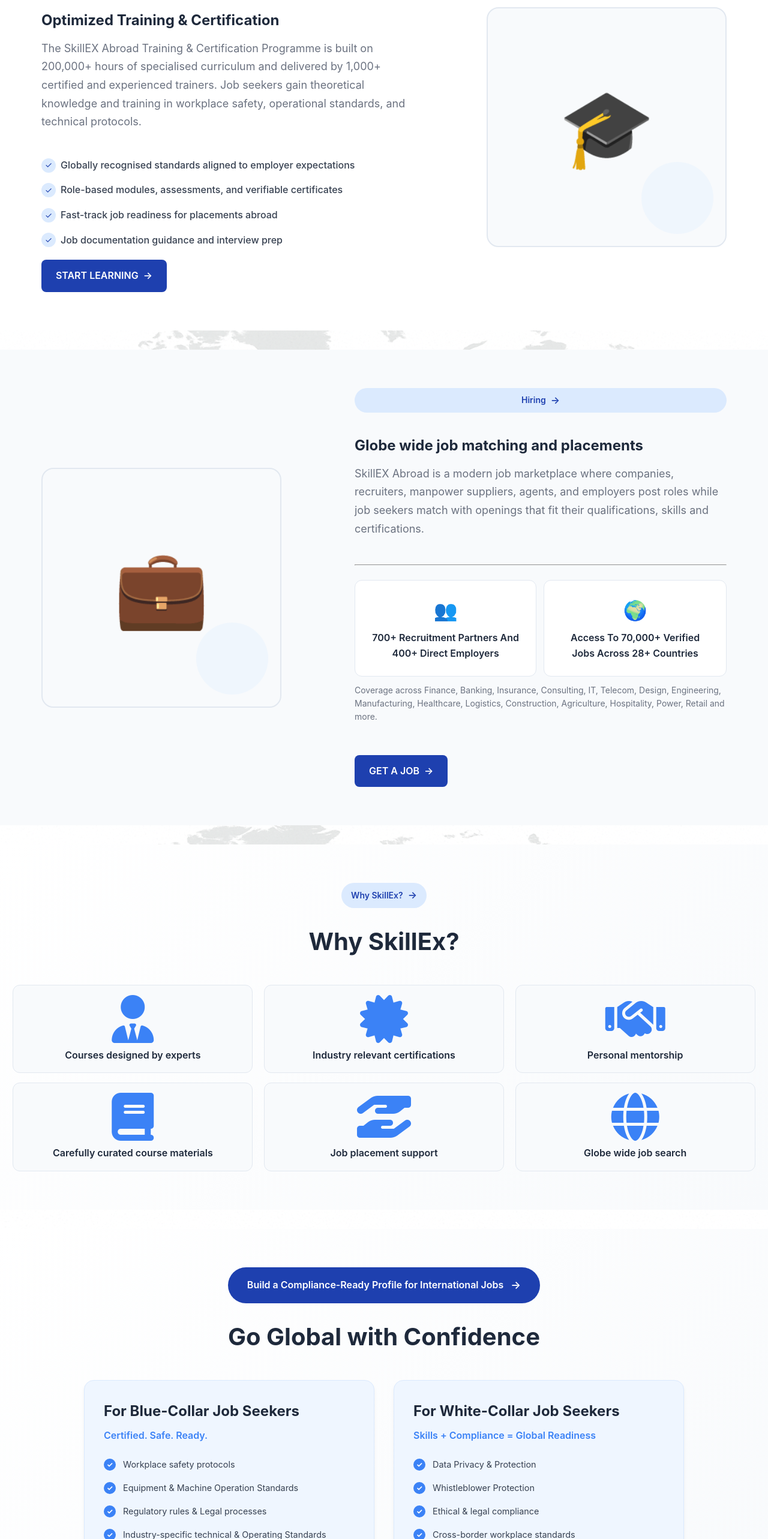
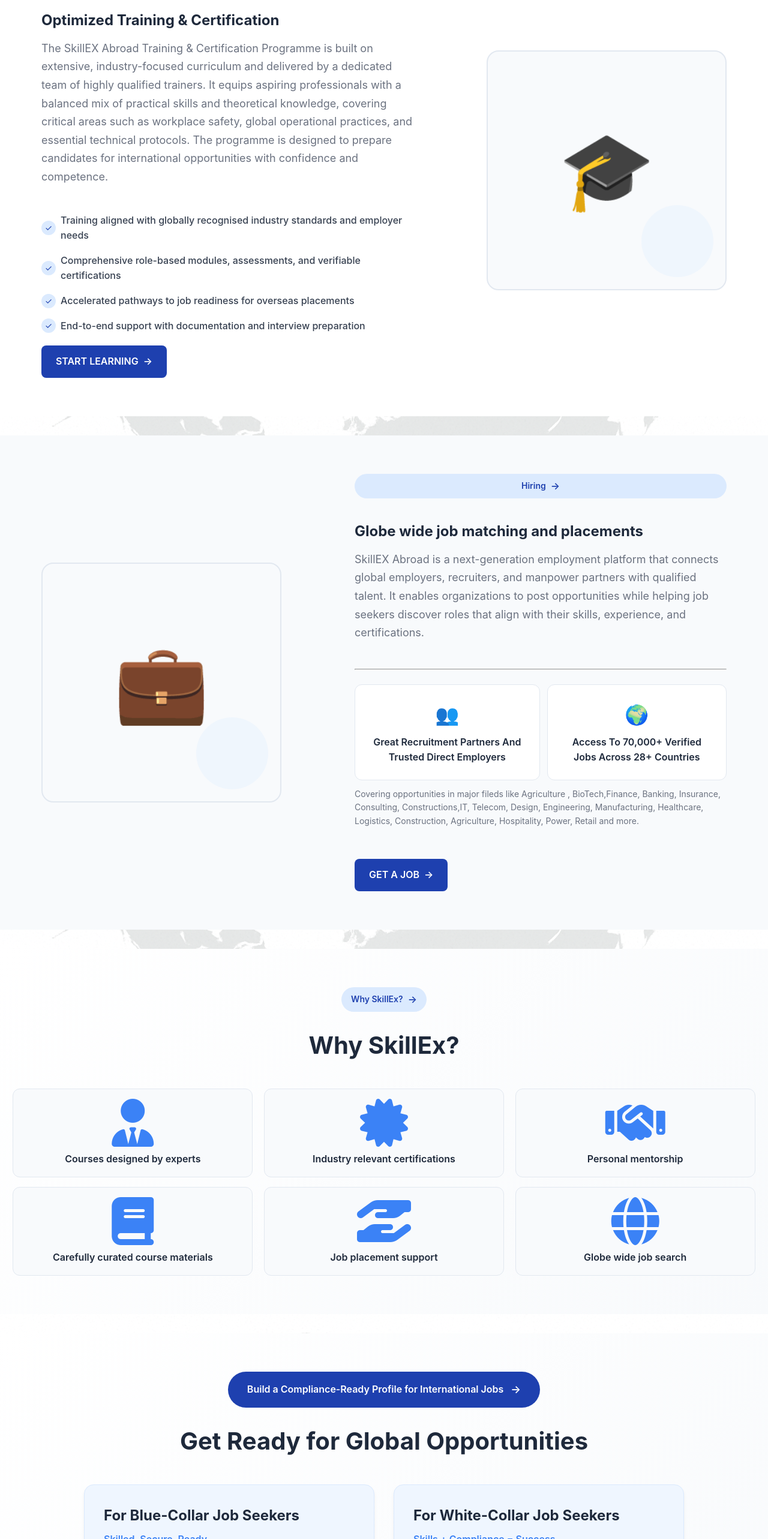
Before and after one commit to ashu9351/SkillX, a React (Vite) app: page / in a window 1280 px wide. Shown: the part 1314-3880 px from the top of the page at 60% size. Built offline with nearby package versions, Linux system fonts and the light colour scheme.

Commit message:
text changes

```diff
--- a/src/pages/Home.jsx
+++ b/src/pages/Home.jsx
@@ -82,10 +82,13 @@
                 }}
               >
                 The SkillEX Abroad Training & Certification Programme is built
-                on 200,000+ hours of specialised curriculum and delivered by
-                1,000+ certified and experienced trainers. Job seekers gain
-                theoretical knowledge and training in workplace safety,
-                operational standards, and technical protocols.
+                on extensive, industry-focused curriculum and delivered by a
+                dedicated team of highly qualified trainers. It equips aspiring
+                professionals with a balanced mix of practical skills and
+                theoretical knowledge, covering critical areas such as workplace
+                safety, global operational practices, and essential technical
+                protocols. The programme is designed to prepare candidates for
+                international opportunities with confidence and competence.
               </p>
               <div className="illustration-text-bullets">
                 <div className="illustration-text-bullet">
@@ -96,8 +99,8 @@
                     </div>
                   </div>
                   <div className="illustration-text-bullet-text">
-                    Globally recognised standards aligned to employer
-                    expectations
+                    Training aligned with globally recognised industry standards
+                    and employer needs
                   </div>
                 </div>
 
@@ -109,7 +112,8 @@
                     </div>
                   </div>
                   <div className="illustration-text-bullet-text">
-                    Role-based modules, assessments, and verifiable certificates
+                    Comprehensive role-based modules, assessments, and
+                    verifiable certifications
                   </div>
                 </div>
                 <div className="illustration-text-bullet">
@@ -120,7 +124,8 @@
                     </div>
                   </div>
                   <div className="illustration-text-bullet-text">
-                    Fast-track job readiness for placements abroad
+                    Accelerated pathways to job readiness for overseas
+                    placements
                   </div>
                 </div>
                 <div className="illustration-text-bullet">
@@ -131,7 +136,8 @@
                     </div>
                   </div>
                   <div className="illustration-text-bullet-text">
-                    Job documentation guidance and interview prep
+                    End-to-end support with documentation and interview
+                    preparation
                   </div>
                 </div>
               </div>
@@ -220,10 +226,11 @@
                   marginBottom: "2rem",
                 }}
               >
-                SkillEX Abroad is a modern job marketplace where companies,
-                recruiters, manpower suppliers, agents, and employers post roles
-                while job seekers match with openings that fit their
-                qualifications, skills and certifications.
+                SkillEX Abroad is a next-generation employment platform that
+                connects global employers, recruiters, and manpower partners
+                with qualified talent. It enables organizations to post
+                opportunities while helping job seekers discover roles that
+                align with their skills, experience, and certifications.
               </p>
 
               <hr />
@@ -232,7 +239,7 @@
                 <div className="illustration-text-card">
                   <div className="illustration-text-card-icon">👥</div>
                   <div className="illustration-text-card-text">
-                    700+ Recruitment Partners And 400+ Direct Employers
+                    Great Recruitment Partners And Trusted Direct Employers
                   </div>
                 </div>
                 <div className="illustration-text-card">
@@ -244,10 +251,11 @@
               </div>
               <div className="illustration-text-description">
                 <p>
-                  Coverage across Finance, Banking, Insurance, Consulting, IT,
-                  Telecom, Design, Engineering, Manufacturing, Healthcare,
-                  Logistics, Construction, Agriculture, Hospitality, Power,
-                  Retail and more.
+                  Covering opportunities in major fileds like Agriculture ,
+                  BioTech,Finance, Banking, Insurance, Consulting,
+                  Constructions,IT, Telecom, Design, Engineering, Manufacturing,
+                  Healthcare, Logistics, Construction, Agriculture, Hospitality,
+                  Power, Retail and more.
                 </p>
               </div>
 
@@ -389,7 +397,7 @@
                 lineHeight: "1.2",
               }}
             >
-              Go Global with Confidence
+              Get Ready for Global Opportunities
             </h2>
 
             {/* Two Cards */}
@@ -432,7 +440,7 @@
                     marginBottom: "1.5rem",
                   }}
                 >
-                  Certified. Safe. Ready.
+                  Skilled. Secure. Ready.
                 </p>
                 <div style={{ marginBottom: "1.5rem" }}>
                   <div
@@ -445,7 +453,7 @@
                   >
                     <div className="circle-icons">✓</div>
                     <span style={{ color: "#374151", fontSize: "0.9rem" }}>
-                      Workplace safety protocols
+                      Workplace safety majors & protocols
                     </span>
                   </div>
                   <div
@@ -458,7 +466,7 @@
                   >
                     <div className="circle-icons">✓</div>
                     <span style={{ color: "#374151", fontSize: "0.9rem" }}>
-                      Equipment & Machine Operation Standards
+                      Equipment Handling Standards
                     </span>
                   </div>
                   <div
@@ -471,7 +479,7 @@
                   >
                     <div className="circle-icons"> ✓</div>
                     <span style={{ color: "#374151", fontSize: "0.9rem" }}>
-                      Regulatory rules & Legal processes
+                      Regulatory rules & Legalities
                     </span>
                   </div>
                   <div
@@ -483,7 +491,7 @@
                   >
                     <div className="circle-icons"> ✓</div>
                     <span style={{ color: "#374151", fontSize: "0.9rem" }}>
-                      Industry-specific technical & Operating Standards
+                      Industry-centric technical & Operating Standards
                     </span>
                   </div>
                 </div>
@@ -496,8 +504,8 @@
                     margin: 0,
                   }}
                 >
-                  "Safety and certification aren't optional—they're your global
-                  passport to job opportunities."
+                  "Safety and certification are your only way to secure global
+                  job opportunities."
                 </p>
               </div>
 
@@ -530,7 +538,7 @@
                     marginBottom: "1.5rem",
                   }}
                 >
-                  Skills + Compliance = Global Readiness
+                  Skills + Compliance = Success
                 </p>
                 <div style={{ marginBottom: "1.5rem" }}>
                   <div
@@ -544,7 +552,7 @@
                     <div className="circle-icons">✓</div>
 
                     <span style={{ color: "#374151", fontSize: "0.9rem" }}>
-                      Data Privacy & Protection
+                      Data Compliances
                     </span>
                   </div>
                   <div
@@ -582,7 +590,7 @@
                   >
                     <div className="circle-icons">✓</div>
                     <span style={{ color: "#374151", fontSize: "0.9rem" }}>
-                      Cross-border workplace standards
+                      Abroad workplace standards
                     </span>
                   </div>
                 </div>
@@ -595,8 +603,8 @@
                     margin: 0,
                   }}
                 >
-                  "Stand out as a technically skilled and legally informed
-                  professional ready for global challenges."
+                  "Get prepared technically and legally for global
+                  opportunities."
                 </p>
               </div>
             </div>
@@ -676,7 +684,7 @@
                   lineHeight: "1.2",
                 }}
               >
-                How it works
+                Steps to Success
               </h2>
 
               <div
@@ -719,7 +727,7 @@
                         marginBottom: "0.25rem",
                       }}
                     >
-                      Assess
+                      Assessment
                     </h3>
                     <p
                       style={{
@@ -728,8 +736,8 @@
                         lineHeight: "1.5",
                       }}
                     >
-                      Define target job roles, region, markets, and career
-                      goals.
+                      Select your job category and Define target job roles,
+                      region, markets, and career goals.
                     </p>
                   </div>
                 </div>
@@ -767,7 +775,7 @@
                         marginBottom: "0.25rem",
                       }}
                     >
-                      Build
+                      Prepare
                     </h3>
                     <p
                       style={{
@@ -776,8 +784,7 @@
                         lineHeight: "1.5",
                       }}
                     >
-                      Create and refine documents with expert training &
-                      feedback.
+                      Leverage expert advice to create and refine documents.
                     </p>
                   </div>
                 </div>
@@ -824,8 +831,8 @@
                         lineHeight: "1.5",
                       }}
                     >
-                      Shortlist employers, tailor applications, and submit
-                      correctly.
+                      Shortlist jobs, customize applications, and submit
+                      conveniently.
                     </p>
                   </div>
                 </div>
@@ -863,7 +870,7 @@
                         marginBottom: "0.25rem",
                       }}
                     >
-                      Prepare
+                      Polish your candidature
                     </h3>
                     <p
                       style={{
@@ -872,7 +879,7 @@
                         lineHeight: "1.5",
                       }}
                     >
-                      Rehearse interviews with structured guidance.
+                      Leverage structured guidance to refine your candidature .
                     </p>
                   </div>
                 </div>
@@ -1037,7 +1044,7 @@
                 lineHeight: "1.2",
               }}
             >
-              Outcomes you can expect
+              Key Benefits
             </h2>
 
             {/* Three Outcome Cards */}
@@ -1095,7 +1102,7 @@
                     marginBottom: "0.75rem",
                   }}
                 >
-                  Stand-Out Applications
+                  Optimised Applications
                 </h3>
                 <p
                   style={{
@@ -1104,7 +1111,7 @@
                     lineHeight: "1.5",
                   }}
                 >
-                  Documents aligned to hiring standards.
+                  Documents aligned to global hiring standards.
                 </p>
               </div>
 
@@ -1152,7 +1159,7 @@
                     marginBottom: "0.75rem",
                   }}
                 >
-                  More Interviews
+                  More Interview Opportunities
                 </h3>
                 <p
                   style={{
@@ -1161,7 +1168,7 @@
                     lineHeight: "1.5",
                   }}
                 >
-                  Improve conversions through targeted preparation.
+                  Improve your conversions through targeted preparation.
                 </p>
               </div>
 
```
